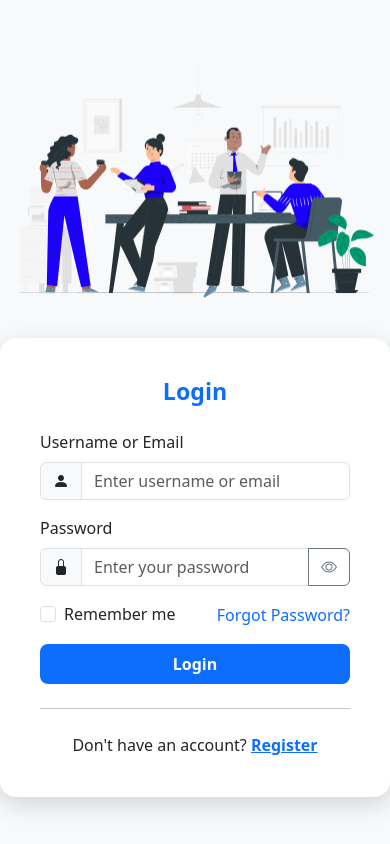
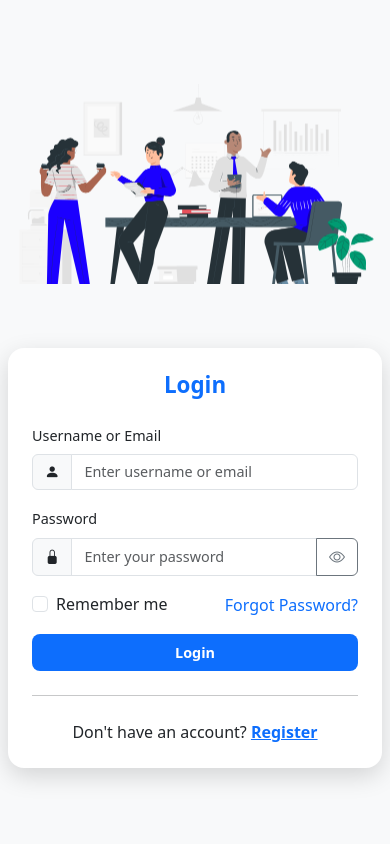
Before and after one commit to Chhea012/automated_system, a Flask app: page /auth/login in a window 390 px wide. Run offline with Flask 3, Linux system fonts and the light colour scheme; parts of the project's set-up code (start-up, migrations or seed data) failed here and were passed over.

Commit message:
feature: add feature responsive for the login and register and reset password [ASC-250]

```diff
--- a/app/templates/auth/login.html
+++ b/app/templates/auth/login.html
@@ -2,6 +2,7 @@
 <html lang="en">
 <head>
   <meta charset="UTF-8">
+  <meta name="viewport" content="width=device-width, initial-scale=1.0">
   <link rel="icon" type="image/png" href="{{ url_for('static', filename='img/logo.png') }}" />
   <title>Login</title>
   <link href="https://cdn.jsdelivr.net/npm/bootstrap@5.3.0/dist/css/bootstrap.min.css" rel="stylesheet">
@@ -15,14 +16,20 @@
     .login-wrapper {
       max-width: 1100px;
       width: 100%;
+      gap: 2rem;
     }
     .login-image {
-            flex: 1.2; /* Make image side bigger */
+      flex: 1.3; /* image a bit larger on desktop */
       padding: 1rem;
+      display: flex;
+      justify-content: center;
+      align-items: center;
     }
     .login-image img {
       width: 100%;
       height: auto;
+      max-height: 500px;
+      object-fit: contain;
     }
     .login-card {
       flex: 1;
@@ -40,6 +47,64 @@
       background-color: #0d6efd;
       border: none;
       border-radius: .5rem;
+    }
+
+    /* Tablet (between 576px and 991px) */
+    @media (max-width: 991.98px) {
+      .login-wrapper {
+        flex-direction: column;
+        align-items: center;
+        max-width: 720px;
+        margin: 1rem auto;
+        padding: 1rem;
+      }
+      .login-image {
+        width: 100%;
+        max-width: 500px;
+        margin-bottom: 1.5rem;
+      }
+      .login-image img {
+        max-height: 300px;
+        object-fit: contain;
+      }
+      .login-card {
+        width: 100%;
+        max-width: 480px;
+        padding: 2rem;
+      }
+    }
+
+    /* Mobile (smaller than 576px) */
+    @media (max-width: 575.98px) {
+      .login-wrapper {
+        margin: 0.5rem;
+        padding: 0;
+      }
+      .login-image {
+        padding: 0.5rem;
+        max-width: 100%;
+      }
+      .login-image img {
+        max-height: 200px;
+        object-fit: cover;
+      }
+      .login-card {
+        width: 100%;
+        padding: 1.5rem;
+      }
+      .login-card h3 {
+        font-size: 1.4rem;
+      }
+      .btn-primary {
+        font-size: 0.9rem;
+        padding: 0.5rem;
+      }
+      .form-label {
+        font-size: 0.9rem;
+      }
+      .input-group-text, .form-control {
+        font-size: 0.9rem;
+      }
     }
   </style>
 </head>
@@ -117,7 +182,6 @@
           </p>
         </div>
       </div>
-
     </div>
   </div>
 
```
Also changed, not shown: app/templates/auth/register.html (+65 -1 lines), app/templates/auth/reset_password.html (+51 -0 lines), app/templates/auth/reset_password_request.html (+57 -0 lines). Lines whose indentation alone changed are shown as unchanged.
